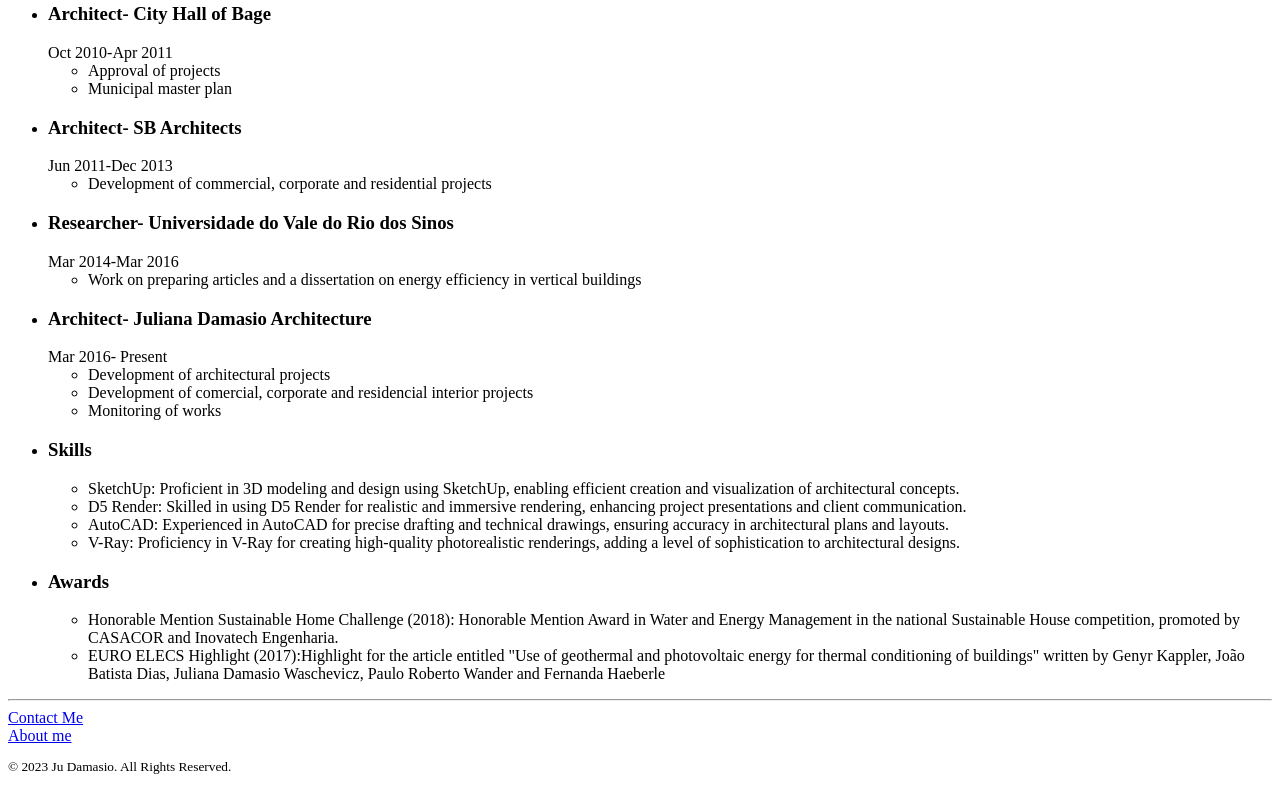
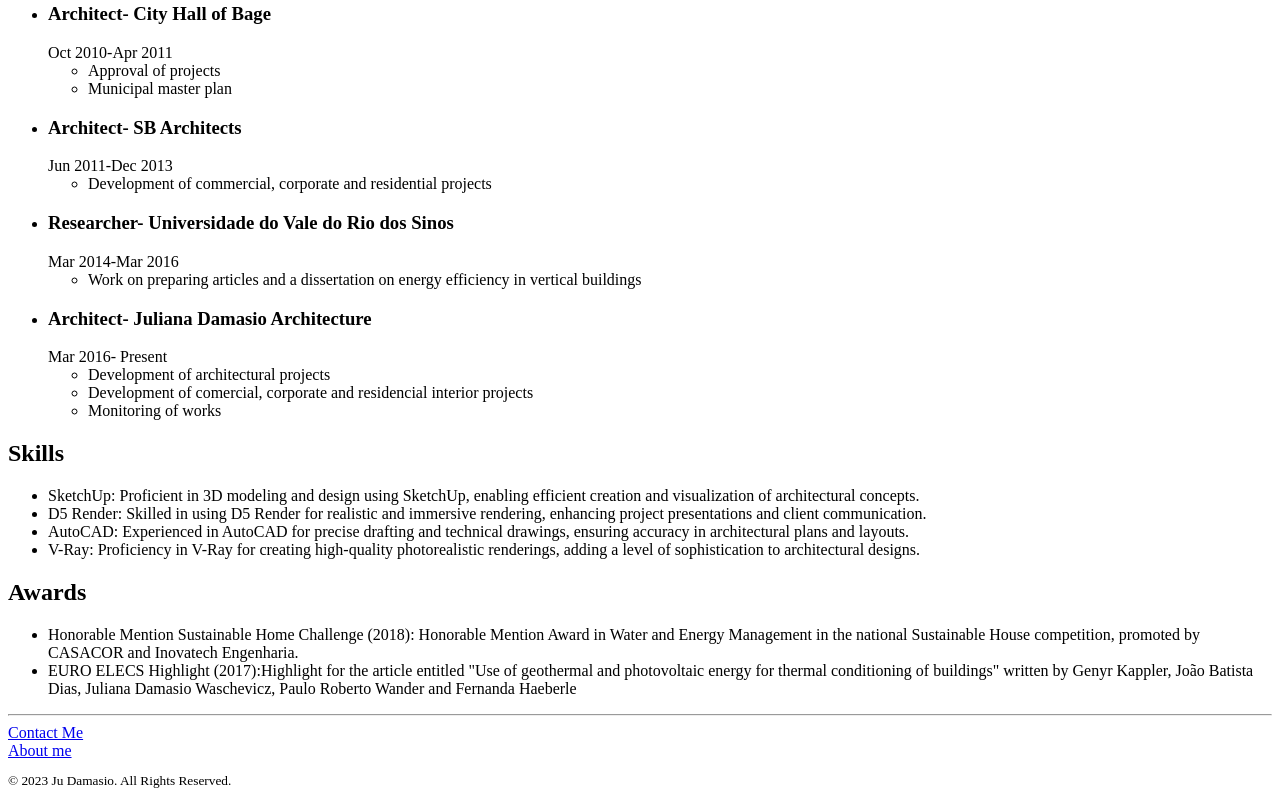
Before and after one commit to JulianaDWWR/my-resume, a plain HTML site: page index.html in a window 1280 px wide. Shown: the part 699-1502 px from the top of the page. Drawn offline with Linux system fonts and the light colour scheme.

Commit message:
Add files via upload

```diff
--- a/index.html
+++ b/index.html
@@ -39,8 +39,6 @@ Jun 2011-Dec 2013
     <li>Development of commercial, corporate and residential projects</li>
 </ul>
 </ul>
-
-
 <ul>
     <li><h3>Researcher- Universidade do Vale do Rio dos Sinos</h3></li>
 Mar 2014-Mar 2016
@@ -48,7 +46,6 @@ Mar 2014-Mar 2016
     <li>Work on preparing articles and a dissertation on energy efficiency in vertical buildings</li>
 </ul>
 </ul>
-
 <ul>
     <li><h3>Architect- Juliana Damasio Architecture</h3>
         Mar 2016- Present
@@ -56,25 +53,21 @@ Mar 2014-Mar 2016
     <li> Development of architectural projects</li>
         <li>Development of comercial, corporate and residencial interior projects
             <li>Monitoring of works</li>
-</ul>
+</ul></ul>
+
+<h2>Skills</h2>
+       <ul>
+        <li>SketchUp: Proficient in 3D modeling and design using SketchUp, enabling efficient creation and visualization of architectural concepts.</li>
+        <li>D5 Render: Skilled in using D5 Render for realistic and immersive rendering, enhancing project presentations and client communication.</li>
+<li>AutoCAD: Experienced in AutoCAD for precise drafting and technical drawings, ensuring accuracy in architectural plans and layouts.</li>
+<li>V-Ray: Proficiency in V-Ray for creating high-quality photorealistic renderings, adding a level of sophistication to architectural designs.</li>
 </ul>
 
-<ul>
-    <li><h3>Skills</h3>
-       <ul> <li>SketchUp: Proficient in 3D modeling and design using SketchUp, enabling efficient creation and visualization of architectural concepts.</li>
-        <li>D5 Render: Skilled in using D5 Render for realistic and immersive rendering, enhancing project presentations and client communication.
-</li>
-<li>AutoCAD: Experienced in AutoCAD for precise drafting and technical drawings, ensuring accuracy in architectural plans and layouts.
-</li>
-<li>V-Ray: Proficiency in V-Ray for creating high-quality photorealistic renderings, adding a level of sophistication to architectural designs.
-</li></ul>
-
-
-    <li><h3>Awards</h3>
+    <h2>Awards</h2>
       <ul> <li>Honorable Mention Sustainable Home Challenge (2018): Honorable Mention Award in Water and Energy Management in the national Sustainable House competition, promoted by CASACOR and Inovatech Engenharia.</li>
         <li>EURO ELECS Highlight (2017):Highlight for the article entitled "Use of geothermal and photovoltaic energy for thermal conditioning of buildings" written by Genyr Kappler, João Batista Dias, Juliana Damasio Waschevicz, Paulo Roberto Wander and Fernanda Haeberle</li>
 </ul>
-</ul>
+</ul> </ul>
 <hr />
 
 <a href="https://www.julianadamasio.com.br/contato">Contact Me</a>
```
